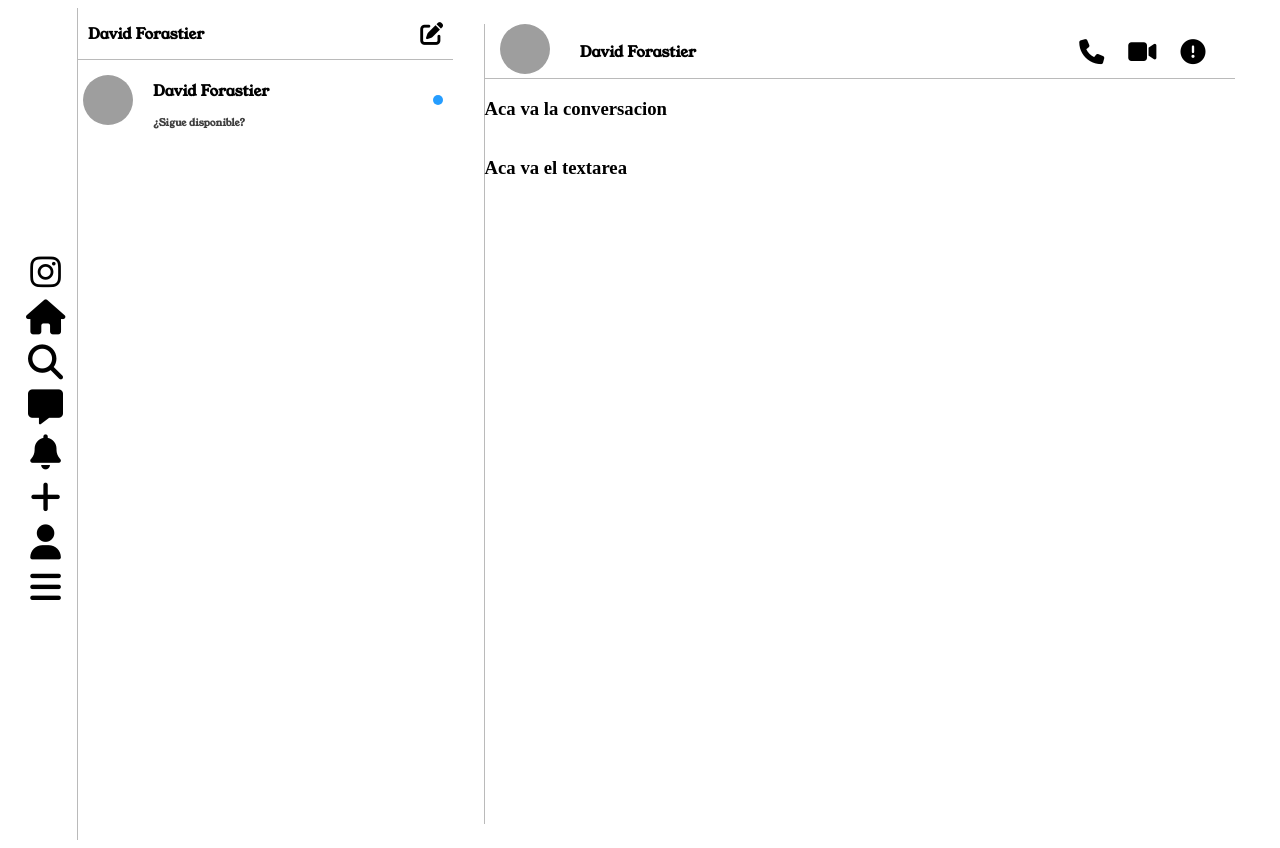
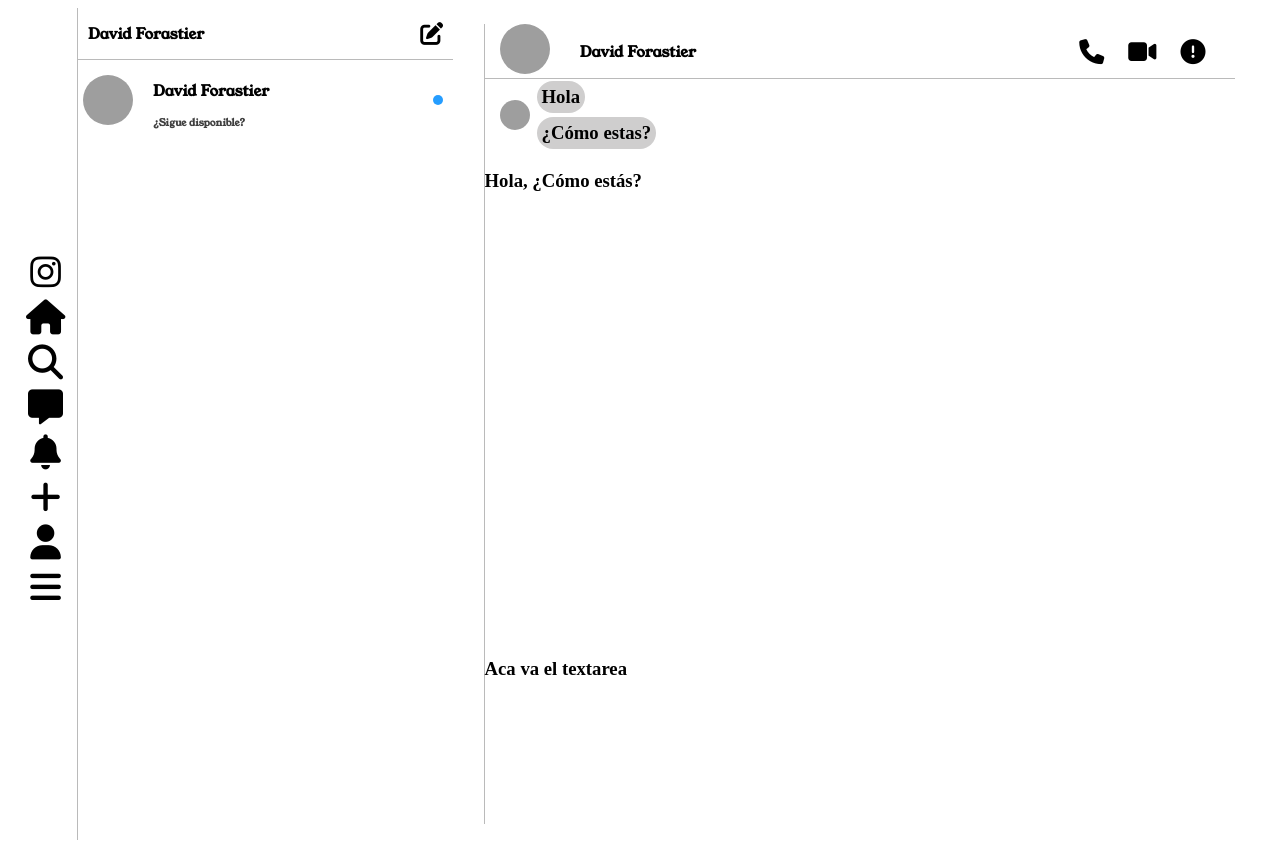
Before and after one commit to Foramay/Insta, a Django app: page /mensajes/ in a window 1280 px wide. Run offline with Django 4.2, Linux system fonts and the light colour scheme; grey boxes are pictures that could not be loaded.

Commit message:
Estilos para el usuario que manda mensajes

```diff
--- a/src/static/css/mensajes.css
+++ b/src/static/css/mensajes.css
@@ -271,3 +271,49 @@ a{
     transform: scale(1.2);
     cursor: pointer;
 }
+
+
+
+/* Estilos para la conversacion con usuario */
+
+.contenedor-conversacion-usuario{
+    width: 100%;
+    height: 70%;
+    overflow-y: auto;
+}
+
+.contenedor-usuario{
+    display: flex;
+    align-items: center;
+    width: 95%;
+    margin-left: 10px;
+}
+
+.imagen-usuario{
+    width: 30px;
+    height: 30px;
+    border-radius: 50%;
+    object-fit: cover;
+    margin-left: 5px;
+    transition: transform 0.3s ease-in-out;
+}
+
+.imagen-usuario:hover{
+    transform: scale(1.2);
+    cursor: pointer;
+}
+
+.contenedor-mensajes-usuario{
+    width: 60%;
+    display: flex;
+    flex-direction: column;
+    align-items: flex-start;
+    margin-left: 5px;
+}
+.mensaje-usuario{
+    background-color: rgba(197, 196, 196, 0.822);
+    display: inline-block;
+    margin: 2px;
+    padding: 5px;
+    border-radius: 3rem;
+}
--- a/src/templates/mensajes.html
+++ b/src/templates/mensajes.html
@@ -10,7 +10,9 @@
     <link rel="preconnect" href="https://fonts.googleapis.com">
     <link rel="preconnect" href="https://fonts.gstatic.com" crossorigin>
     <link href="https://fonts.googleapis.com/css2?family=Young+Serif&display=swap" rel="stylesheet">
-
+    <link rel="preconnect" href="https://fonts.googleapis.com">
+<link rel="preconnect" href="https://fonts.gstatic.com" crossorigin>
+<link href="https://fonts.googleapis.com/css2?family=Lora&display=swap" rel="stylesheet">
 
 
 
@@ -103,9 +105,26 @@
 
 
 
-            <article>
-                <h1>Aca va la conversacion</h1>
+            <article class="contenedor-conversacion-usuario">
+                <!--Estilos para el mensaje del usuario-->
+                <div class="contenedor-usuario">
+                    <img class="imagen-usuario" src="{% static 'img/messi.jpg' %}" alt="">
+                    <div class="contenedor-mensajes-usuario">
+                        <h1 class="mensaje-usuario">Hola</h1>
+                        <h1 class="mensaje-usuario">¿Cómo estas?</h1>
+
+                    </div>
+                </div>
+
+
+                <!--Estilos para el usuario-->
+                <div>
+                    <h1>Hola, ¿Cómo estás?</h1>
+                </div>
             </article>
+
+
+
 
             <article>
                 <h1>Aca va el textarea</h1>
```
